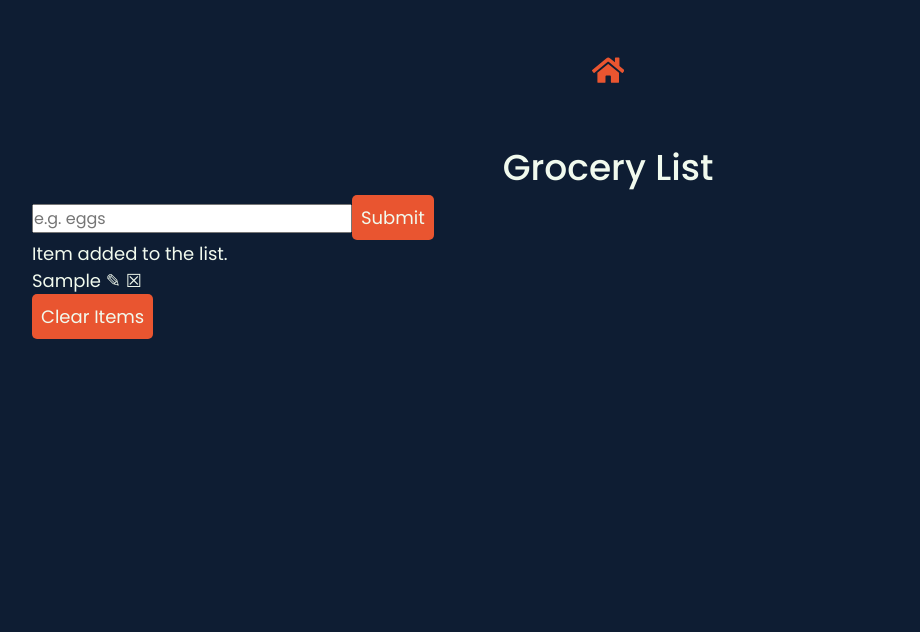
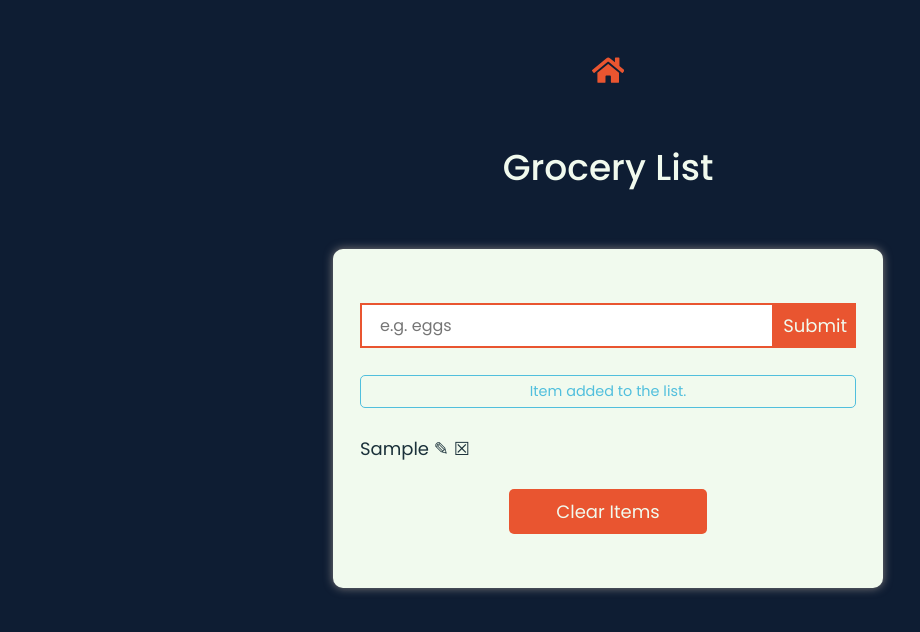
Before and after one commit to ibrahimkundlik/React-Projects-FCC, a React (Create React App) app: page /grocerylist in a window 1280 px wide. Both pictures are taken after typing "Sample" into the empty fields and a click on the button "Submit". Shown: the top 632 px of the page, without its empty margins (32-952 px from the left). Built offline with nearby package versions, Linux system fonts and the light colour scheme.

Commit message:
Added CSS for grocery-list project

```diff
--- a/src/components/groceryList/groceryList.component.jsx
+++ b/src/components/groceryList/groceryList.component.jsx
@@ -16,7 +16,7 @@ const GroceryList = () => {
 			setState({ ...state, mssgModal: "Enter a value." });
 			return;
 		}
-		if (editId) {
+		if (editId !== null) {
 			const newList = [...state.list];
 			newList[editId] = item;
 			setState({
@@ -41,6 +41,7 @@ const GroceryList = () => {
 			item,
 		});
 		setEditId(id);
+		document.querySelector("#item-input").focus();
 	};
 
 	const deleteItem = (id) => {
@@ -60,16 +61,19 @@ const GroceryList = () => {
 					<input
 						type="text"
 						placeholder="e.g. eggs"
+						id="item-input"
 						value={state.item}
 						onChange={(e) => setState({ ...state, item: e.target.value })}
 					/>
 					<button>Submit</button>
 				</form>
-				{state.mssgModal && <p className="mssg-modal">{state.mssgModal}</p>}
+				<p className={`mssg-modal ${state.mssgModal ? "show-modal" : ""}`}>
+					{state.mssgModal}
+				</p>
 				<ul className="list-cont">
 					{state.list.map((item, id) => {
 						return (
-							<li key={id}>
+							<li key={id} className="item">
 								<p>
 									{item}{" "}
 									<span className="edit" onClick={() => editItem(item, id)}>
@@ -83,6 +87,7 @@ const GroceryList = () => {
 						);
 					})}
 				</ul>
+				{state.list.length > 0 && (
 					<button
 						className="clear-items"
 						onClick={() =>
@@ -96,6 +101,7 @@ const GroceryList = () => {
 					>
 						Clear Items
 					</button>
+				)}
 			</div>
 		</div>
 	);
--- a/src/components/groceryList/groceryList.styles.scss
+++ b/src/components/groceryList/groceryList.styles.scss
@@ -4,9 +4,64 @@
 	width: 90%;
 	max-width: 1400px;
 	margin: $l-gap auto;
-	color: $secondary;
 
 	h1 {
 		text-align: center;
+		color: $secondary;
+	}
+
+	.bg-cont {
+		width: 100%;
+		max-width: 550px;
+		margin: 0 auto;
+		background-color: $secondary;
+		border-radius: $m-br;
+		box-shadow: $box-shadow;
+		padding: $l-gap $m-gap;
+		margin-top: $l-gap;
+
+		form {
+			display: flex;
+			flex-flow: row nowrap;
+
+			input {
+				width: 100%;
+				padding: 5px 1rem;
+				outline: none;
+				border: 2px solid $bg-btn;
+			}
+			button {
+				border-radius: 0;
+			}
+		}
+
+		.mssg-modal {
+			border: 1px solid $ternary;
+			color: $ternary;
+			border-radius: $s-br;
+			padding: 5px;
+			margin: $m-gap 0;
+			text-align: center;
+			font-size: 0.8rem;
+			min-height: 32px;
+			opacity: 0;
+			visibility: hidden;
+			transition: opacity 0.3s ease-in-out;
+		}
+
+		.show-modal {
+			opacity: 1;
+			visibility: visible;
+		}
+
+		.item {
+			margin-bottom: $m-gap;
+		}
+
+		.clear-items {
+			display: block;
+			width: 40%;
+			margin: 0 auto;
+		}
 	}
 }
```
Lines whose indentation alone changed are shown as unchanged.
